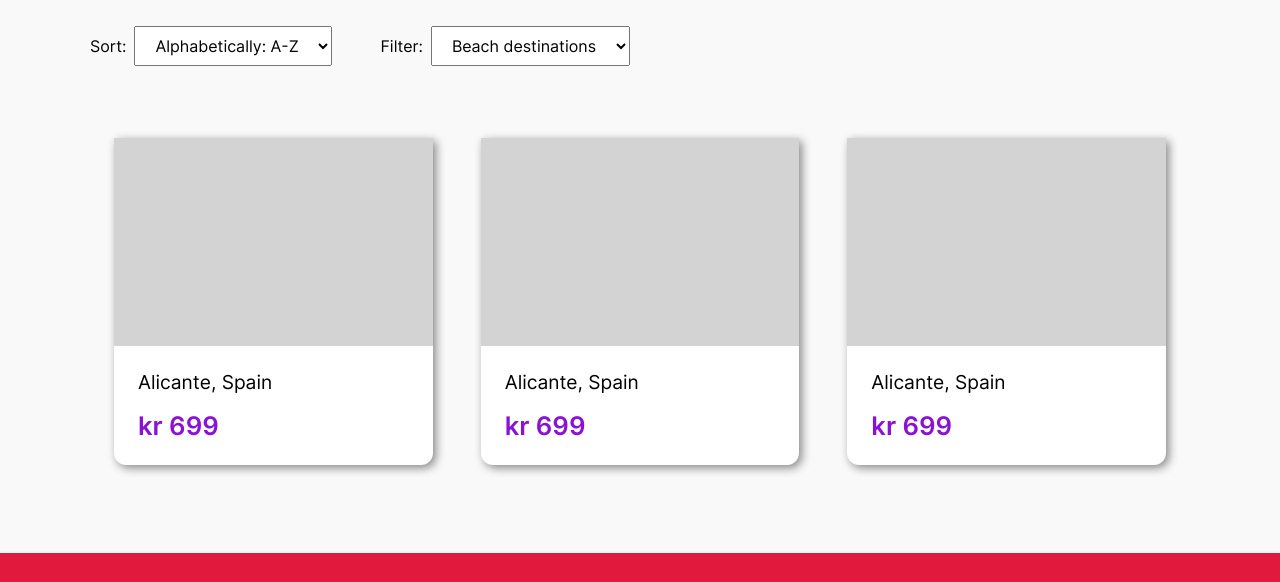
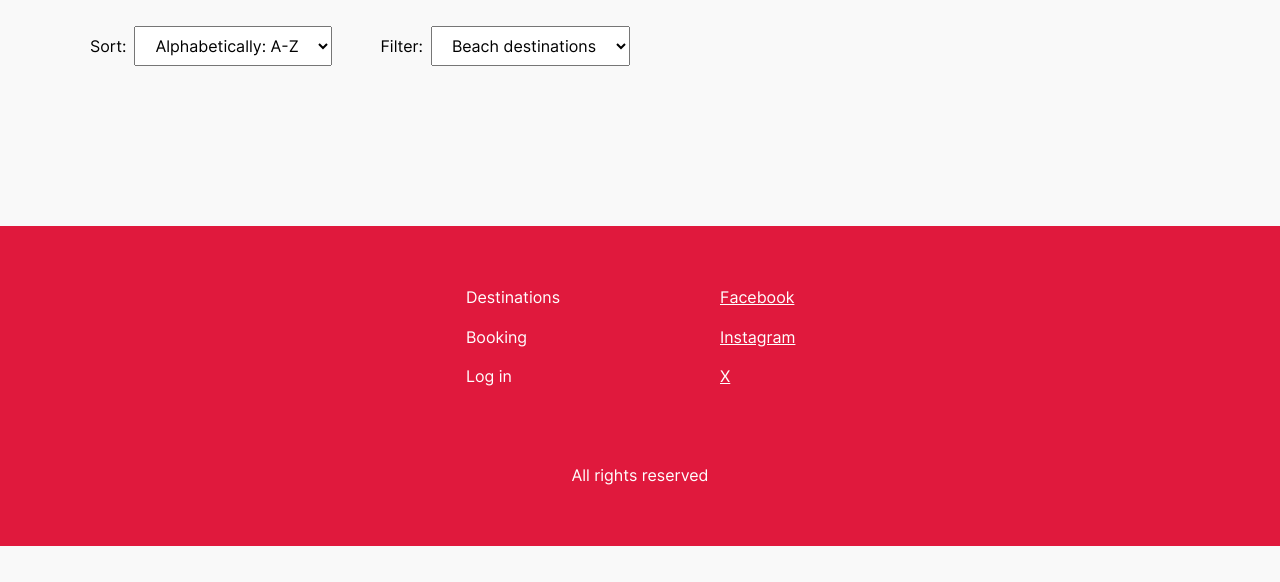
Before and after one commit to jenny-berggreen/240428_KristianiaAir_main_project_spring24, a website built with webpack: page pages/destinations.html in a window 1280 px wide. Shown: the part 187-769 px from the top of the page. Built offline with nearby package versions, Linux system fonts and the light colour scheme.

Commit message:
Remove existing cards

```diff
--- a/pages/destinations.html
+++ b/pages/destinations.html
@@ -64,31 +64,7 @@
 
 			<section class="destinations-section flex flex-center">
 				<div class="grid grid-3">
-
-					<div class="destination-card">
-						<div class="card-image"></div>
-						<div class="card-details-container">
-							<span class="card-title m">Alicante, Spain</span>
-							<span class="card-price text--semibold l">kr 699</span>
-						</div>
-					</div>
-
-					<div class="destination-card">
-						<div class="card-image"></div>
-						<div class="card-details-container">
-							<span class="card-title m">Alicante, Spain</span>
-							<span class="card-price text--semibold l">kr 699</span>
-						</div>
-					</div>
-
-
-					<div class="destination-card">
-						<div class="card-image"></div>
-						<div class="card-details-container">
-							<span class="card-title m">Alicante, Spain</span>
-							<span class="card-price text--semibold l">kr 699</span>
-						</div>
-					</div>
+					<!-- destination cards -->
 				</div>
 			</section>
 
@@ -118,5 +94,6 @@
 		</div>
 	</footer>
 
+	<script src="../js/destinations.js"></script>
 </body>
 </html>
```
